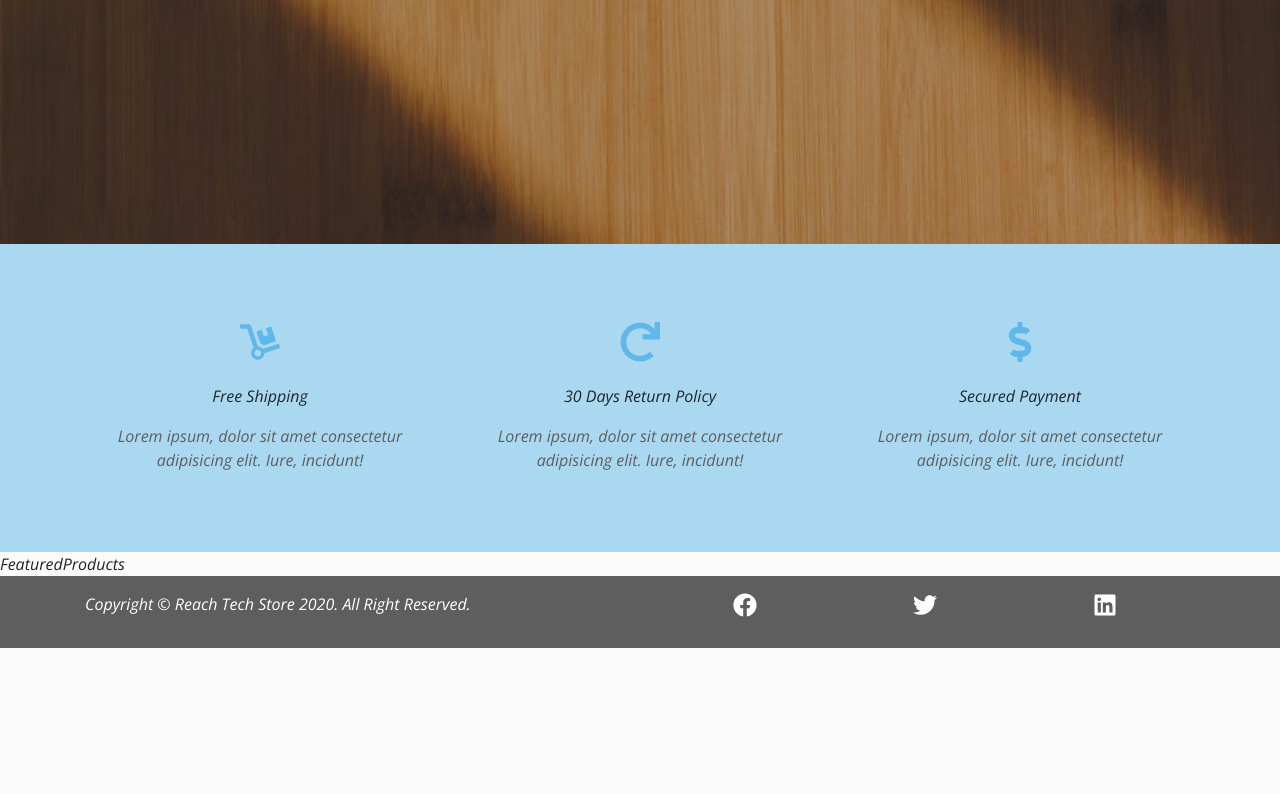
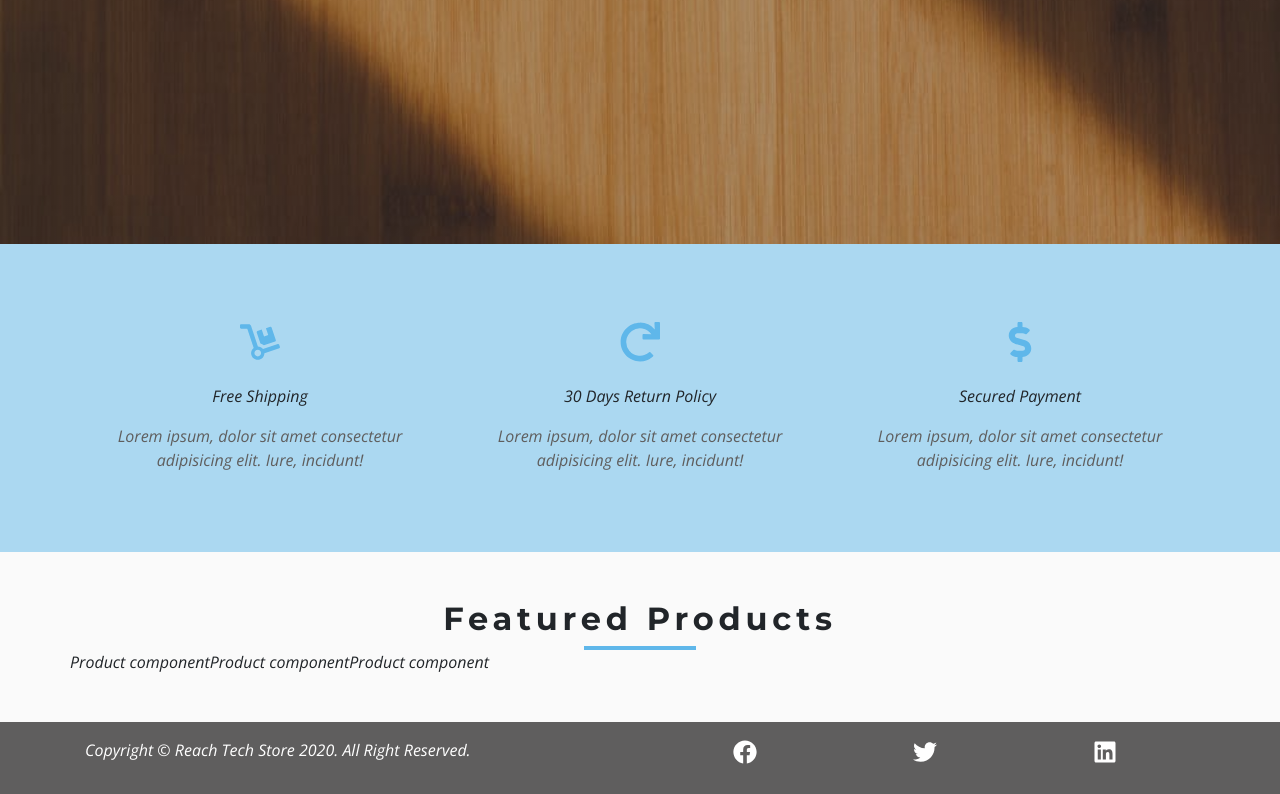
Before and after one commit to voboghure-dev/react-tech-store, a React (Create React App) app: page / in a window 1280 px wide. Shown: the part 617-1411 px from the top of the page. Before the commit the page ends 1265 px from the top, so only its background shows below. Built offline with nearby package versions, Linux system fonts and the light colour scheme.

Commit message:
Chapter 28
Signed-off-by: Tapan Kumer Das <tapan@devspalace.com>

```diff
--- a/src/components/HomePage/FeaturedProducts.js
+++ b/src/components/HomePage/FeaturedProducts.js
@@ -1,7 +1,29 @@
 import React from "react";
+import Product from "../Product";
+import { Link } from "react-router-dom";
+import Title from "../Title";
+import { ProductConsumer } from "../../context";
 
 const FeaturedProducts = (props) => {
-  return <div>FeaturedProducts</div>;
+  return (
+    <section className="py-5">
+      <div className="container">
+        {/* title */}
+        <Title title="featured products" center="true" />
+        {/* products */}
+        <div className="row">
+          <ProductConsumer>
+            {(value) => {
+              const { featuredProducts } = value;
+              return featuredProducts.map((product) => (
+                <Product key={product.id} product={product} />
+              ));
+            }}
+          </ProductConsumer>
+        </div>
+      </div>
+    </section>
+  );
 };
 
 export default FeaturedProducts;
--- /dev/null
+++ b/src/components/Product.js
@@ -0,0 +1,7 @@
+import React from "react";
+
+const Product = (props) => {
+  return <div>Product component</div>;
+};
+
+export default Product;
```
